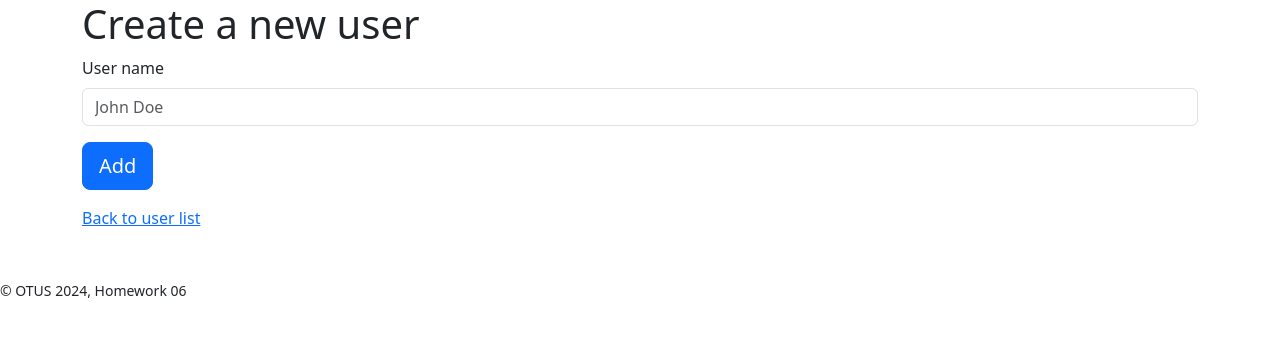
After one commit to VladGousev/otus-py-basic, a Flask app: page /users/add/ in a window 1280 px wide. The commit adds this page. Shown: the top 337 px of the page. Run offline with Flask 3, Linux system fonts and the light colour scheme.

Commit message:
feat(homework_06): add views, templates and crud methods for detail view and delete user

```diff
--- /dev/null
+++ b/homework_06/src/templates/users/add.html
@@ -0,0 +1,30 @@
+{% extends 'base.html' %}
+
+{% block title %}
+  Create user
+{% endblock %}
+
+{% block body %}
+  <h1>Create a new user</h1>
+
+  <form method="post">
+    <div class="mb-3">
+      <label
+        for="user-name-id"
+        class="form-label"
+      >User name</label>
+      <input
+        type="text"
+        maxlength="32"
+        class="form-control"
+        id="user-name-id"
+        name="user-name"
+        placeholder="John Doe"
+        required
+      >
+    </div>
+    <button type="submit" class="btn btn-lg btn-primary">Add</button>
+  </form>
+  {% include 'users/back-to-list.html' %}
+
+{% endblock %}
--- /dev/null
+++ b/homework_06/src/templates/users/back-to-list.html
@@ -0,0 +1,9 @@
+<div
+  class="mt-3"
+{#  title="Block of common links"#}
+>
+  <a
+    style="cursor: w-resize;"
+    href="{{ url_for('users_app.list') }}"
+  >Back to user list</a>
+</div>
--- a/homework_06/src/templates/users/list.html
+++ b/homework_06/src/templates/users/list.html
@@ -22,5 +22,11 @@
   {% else %}
     <h2>No users yet!</h2>
   {% endif %}
+  <div>
+    <a
+      class="green"
+      href="{{ url_for('users_app.add') }}"
+    >Add a new user</a>
+  </div>
 
 {% endblock %}
--- a/homework_06/src/views/users/views.py
+++ b/homework_06/src/views/users/views.py
@@ -1,5 +1,7 @@
-from flask import Blueprint, render_template
+from flask import Blueprint, render_template, redirect, url_for, request
+from werkzeug.exceptions import BadRequest
 
+from models.user import User
 from views.users import crud
 
 users_app = Blueprint(
@@ -16,5 +18,67 @@ users_app = Blueprint(
 def get_users():
     return render_template(
         "users/list.html",
-        products=crud.get_users(),
+        users=crud.get_users(),
     )
+
+
+@users_app.route(
+    "/add/",
+    endpoint="add",
+    methods=["GET", "POST"],
+)
+def create_user():
+    if request.method == "GET":
+        return render_template("users/add.html")
+
+    user_name = request.form.get("user-name", "")
+    user_name = user_name.strip()
+    if not user_name:
+        raise BadRequest("user-name is required!")
+
+    user = crud.create_user(
+        name=user_name,
+    )
+
+    url = url_for(
+        "users_app.details",
+        user_id=user.id,
+    )
+    return redirect(url)
+
+
+@users_app.get(
+    "/<int:user_id>/",
+    endpoint="detail",
+)
+def get_user_detail(user_id: int):
+    user: User = User.query.get_or_404(
+        user_id,
+        description=f"User #{user_id} not found!",
+    )
+    return render_template(
+        "users/detail.html",
+        user=user,
+    )
+
+
+@users_app.route(
+    "/<int:user_id>/confirm-delete/",
+    endpoint="delete",
+    methods=["GET", "POST"],
+)
+def delete_user(user_id: int):
+    user: User = User.query.get_or_404(
+        user_id,
+        description=f"User #{user_id} not found!",
+    )
+    if request.method == "GET":
+        return render_template(
+            "users/delete.html",
+            user=user,
+        )
+
+    crud.delete_user(user)
+
+    url = url_for("users_app.list")
+    return redirect(url)
```
Also changed, not shown: homework_06/src/templates/users/delete.html (added, +26 -0 lines), homework_06/src/templates/users/detail.html (added, +25 -0 lines), homework_06/src/views/users/crud.py (+12 -0 lines).
